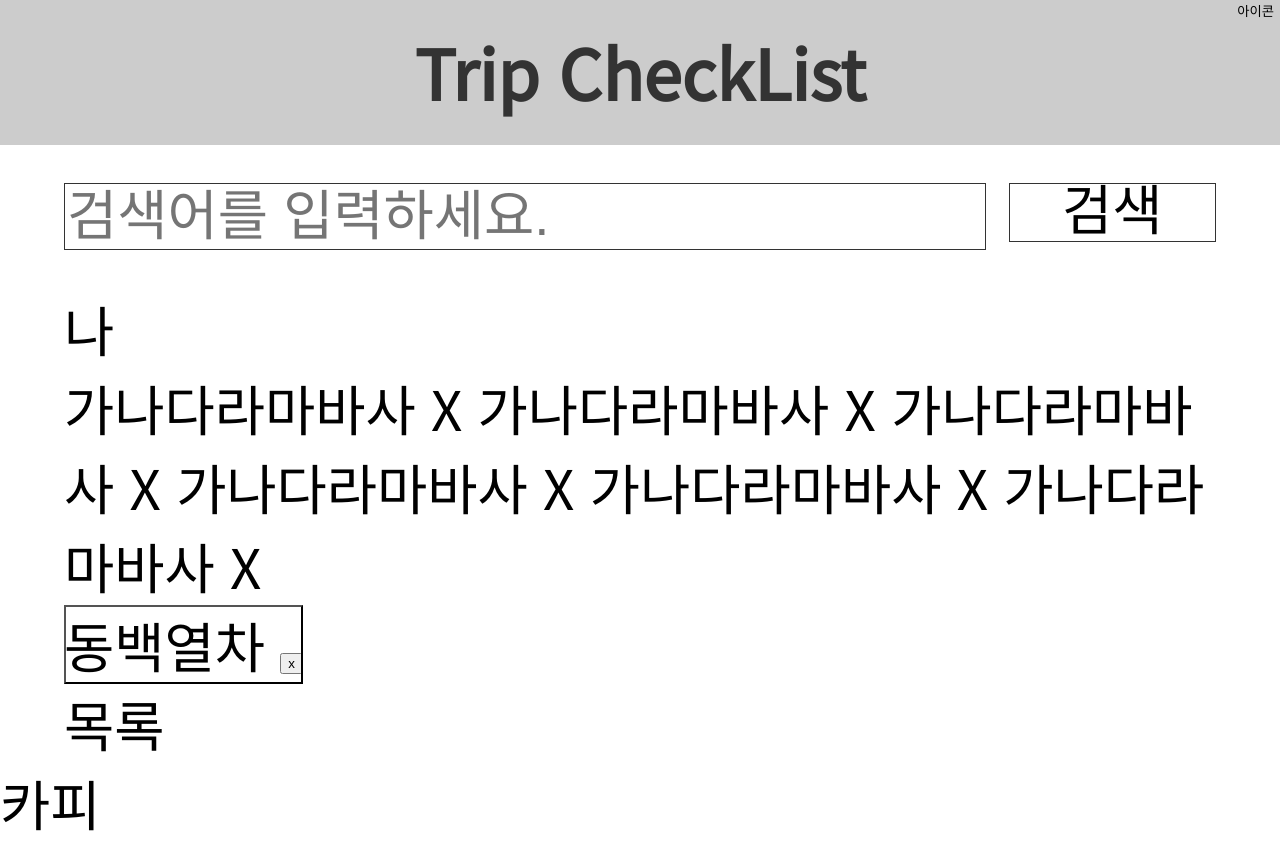
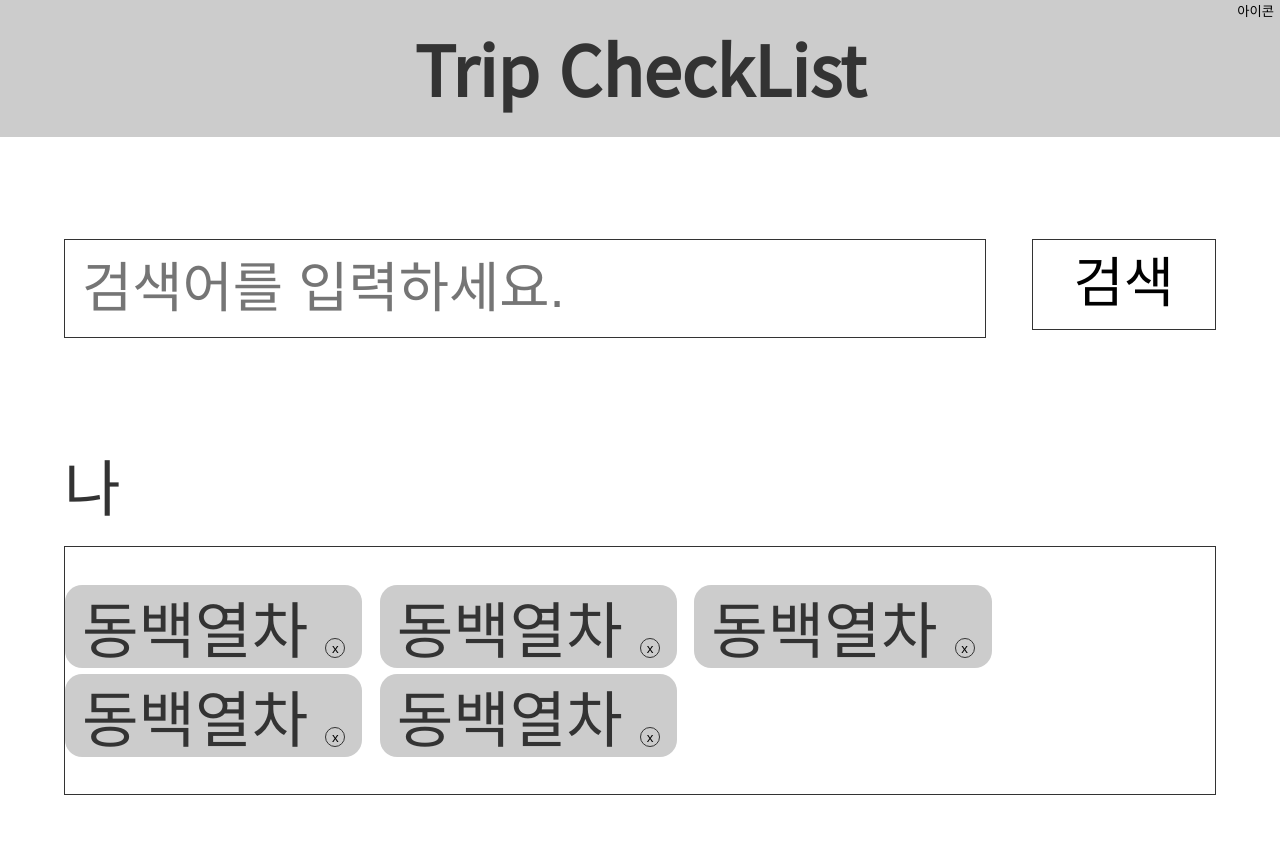
Before and after one commit to leeyoonseo/trip_checklist, a plain HTML site: page index.html in a window 1280 px wide. Shown: the top 845 px of the page. Drawn offline with Linux system fonts and the light colour scheme.

Commit message:
css 수정, scss 도입, px to vw 코드 추가

```diff
--- /dev/null
+++ b/assest/_variables.scss
@@ -0,0 +1,20 @@
+@charset "utf-8";
+
+
+$vw-viewport: 375;
+$vw-enable: true;
+
+@function get-vw($font){
+    @if($vw-enable){
+        $vw-context: $vw-viewport * 0.01 * 1px;
+        @return $font / $vw-context * 1vw;
+    }
+
+    @return $font
+}
+
+%clearfix{
+    content:'';
+    display:block;
+    clear:both;
+}
--- a/assest/index.css
+++ b/assest/index.scss
@@ -1,6 +1,8 @@
 @charset "utf-8";
+@import "_variables.scss";
 
 ul, ol, li { margin:0; padding:0; list-style:none; }
+button{ cursor:pointer; }
 .hidden{
     position:absolute;
     padding:0;
@@ -15,13 +17,14 @@
 body{
     margin:0;
     padding:0;
-    font-size:4.267vw;
+    font-size:get-vw(18px);
+    color:#333;
     font-family: 'Noto Sans KR', sans-serif;
 }
 
 header{
     position:relative;
-    padding:3vw 5%;
+    padding:get-vw(10px) 5%;
     line-height:1;
     text-align:center;
     background-color:#ccc;
@@ -33,7 +36,7 @@
 
 .app__title{
     margin:0;
-    font-size:5.333vw;
+    font-size:get-vw(20px);
     color:#333;
 }
 
@@ -47,91 +50,59 @@
 
 
 .app__search{
-    padding:3vw 0;
+    margin:get-vw(30px) 0;
 }
 
 .app__search:after{
-    content:'';
-    display:block;
-    clear:both;
+    @extend %clearfix;
 }
 
 .search__input{
     float:left;
+    padding:get-vw(5px);
     width:80%;
-    font-size:4.267vw;
-
+    font-size:get-vw(16px);
     line-height:1;
     border:1px solid #333;
     box-sizing:border-box;
 }
 
 .search__button{
-    margin-left:2%;
+    margin-left:4%;
     float:left;
-    width:18%;
-    font-size:4.267vw;
+    padding:get-vw(5px);
+    width:16%;
+    font-size:get-vw(16px);
     line-height:1;
     border:1px solid #333;
     background:none;
     box-sizing:border-box;
 }
+
 .list__wrap{
-
+    margin:get-vw(5px) 0 get-vw(20px) 0;
+    padding:get-vw(10px) 0;
+    border:1px solid #333;
 }
 
 .list__items{
-    display:inline;
-    position:relative;
-}
-
-.list__items + .list__items{
-    margin-left:20px;
-}
-
-.item__button{
-    padding:0;
-    position:absolute;
-    left:0;
-    width:100%;
-    height:100%;
-    /* border:none; */
-    background:none;
-    cursor:pointer;
-    outline:none;
-}
-
-.close__button{
-    /* position:absolute;
-    height:100%;
-    border:none;
-    background:none; */
-}
-/* .app__mylist{
-    border:1px solid red;
-}
-
-.list__items{
-    position:relative;
     display:inline-block;
-    padding:0.5vw 1vw;
-    background:red;
-}
-
-.list__items + .list__items{
-    margin-left:1vw;
-}
-
-.item__button{
-    text-align:center;
-    border:none;
-    background:none;
+    padding:get-vw(3px) get-vw(5px);
+    line-height:1;
+    background:#ccc;
+    border-radius:get-vw(5px);
 }
 
 .close__button{
     padding:0;
-    z-index:99;
-    border:1px solid #ccc;
+    width:20px;
+    height:20px;
+    background:none;
     border-radius:50%;
-    background:#fff;
-} */
+    border:1px solid #333;
+}
+
+footer{
+    font-size:get-vw(14px);
+    text-align:center;
+}
--- a/index.html
+++ b/index.html
@@ -6,7 +6,7 @@
     <title>trip checklist</title>
 
     <link rel="stylesheet" href="https://fonts.googleapis.com/css2?family=Noto+Sans+KR&display=swap">
-    <link rel="stylesheet" href="./assest/index.css">
+    <link rel="stylesheet" href="./assest/index.min.css">
 </head>
 <body>
     <header>
@@ -38,63 +38,10 @@
             <div>
                 나
             </div>
-            <style>
 
-            </style>
-            <div>
-                <span click="test">
-                    <a>
-                        가나다라마바사
-                    </a>
-                    <a>
-                        X
-                    </a>
-                </span>
-                <span click="test">
-                    <a>
-                        가나다라마바사
-                    </a>
-                    <a>
-                        X
-                    </a>
-                </span>
-                <span click="test">
-                    <a>
-                        가나다라마바사
-                    </a>
-                    <a>
-                        X
-                    </a>
-                </span>
-                <span click="test">
-                    <a>
-                        가나다라마바사
-                    </a>
-                    <a>
-                        X
-                    </a>
-                </span>
-                <span click="test">
-                    <a>
-                        가나다라마바사
-                    </a>
-                    <a>
-                        X
-                    </a>
-                </span>
-                <span click="test">
-                    <a>
-                        가나다라마바사
-                    </a>
-                    <a>
-                        X
-                    </a>
-                </span>
-            </div>
             <ul class="list__wrap">
                 <li class="list__items">
                     동백열차
-                    <button class="item__button"></button>
                     <button class="close__button">
                         x
                         <span class="hidden">
@@ -102,7 +49,42 @@
                         </span>
                     </button>
                 </li>
-
+                <li class="list__items">
+                    동백열차
+                    <button class="close__button">
+                        x
+                        <span class="hidden">
+                            삭제
+                        </span>
+                    </button>
+                </li>
+                <li class="list__items">
+                    동백열차
+                    <button class="close__button">
+                        x
+                        <span class="hidden">
+                            삭제
+                        </span>
+                    </button>
+                </li>
+                <li class="list__items">
+                    동백열차
+                    <button class="close__button">
+                        x
+                        <span class="hidden">
+                            삭제
+                        </span>
+                    </button>
+                </li>
+                <li class="list__items">
+                    동백열차
+                    <button class="close__button">
+                        x
+                        <span class="hidden">
+                            삭제
+                        </span>
+                    </button>
+                </li>
             </ul>
         </div>
 
```
Also changed, not shown: assest/index.min.css (added), 1 other file.
